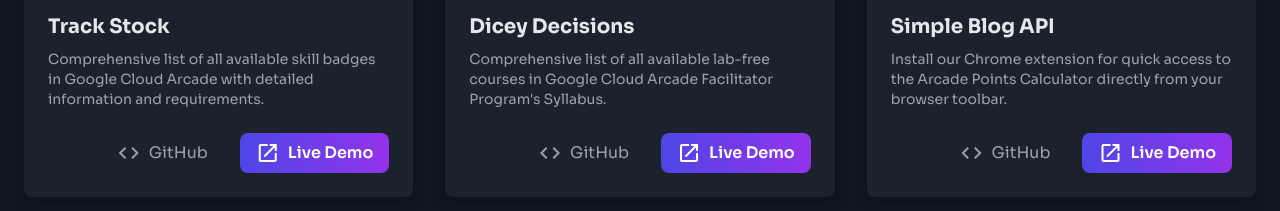
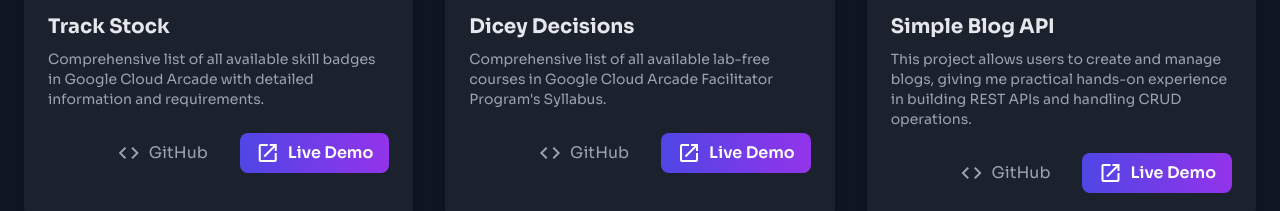
Before and after one commit to Siddartha57/My-Portfolio, a plain HTML site: page projects.html in a window 1280 px wide. Shown: the part 735-946 px from the top of the page. Drawn offline with nearby package versions, Linux system fonts and the light colour scheme.

Commit message:
projects.html

```diff
--- a/projects.html
+++ b/projects.html
@@ -143,7 +143,7 @@
                            <span class="inline-flex items-center px-3 py-1 rounded-full text-sm font-medium bg-yellow-900 text-yellow-200"><svg xmlns="http://www.w3.org/2000/svg" width="24" height="24" viewBox="0 0 24 24" fill="none" stroke="#ffffff" stroke-width="2" stroke-linecap="round" stroke-linejoin="round"><circle cx="12" cy="12" r="10"></circle><path d="M12 16v-4"></path><path d="M12 8h.01"></path></svg></span>
                         </div>
                         <h3 class="text-xl font-bold mb-2 text-text-dark">Simple Blog API</h3>
-                        <p class="text-text-secondary-dark mb-4 text-sm">Install our Chrome extension for quick access to the Arcade Points Calculator directly from your browser toolbar.</p>
+                        <p class="text-text-secondary-dark mb-4 text-sm">This project allows users to create and manage blogs, giving me practical hands-on experience in building REST APIs and handling CRUD operations.</p>
                         <!-- <button class="w-full py-3 px-6 rounded-lg text-white font-semibold bg-gradient-to-r from-yellow-400 to-orange-500 hover:opacity-90 transition-opacity duration-300">View Project</button> -->
 
                         <div class="flex justify-end pt-2 space-x-4">
```
